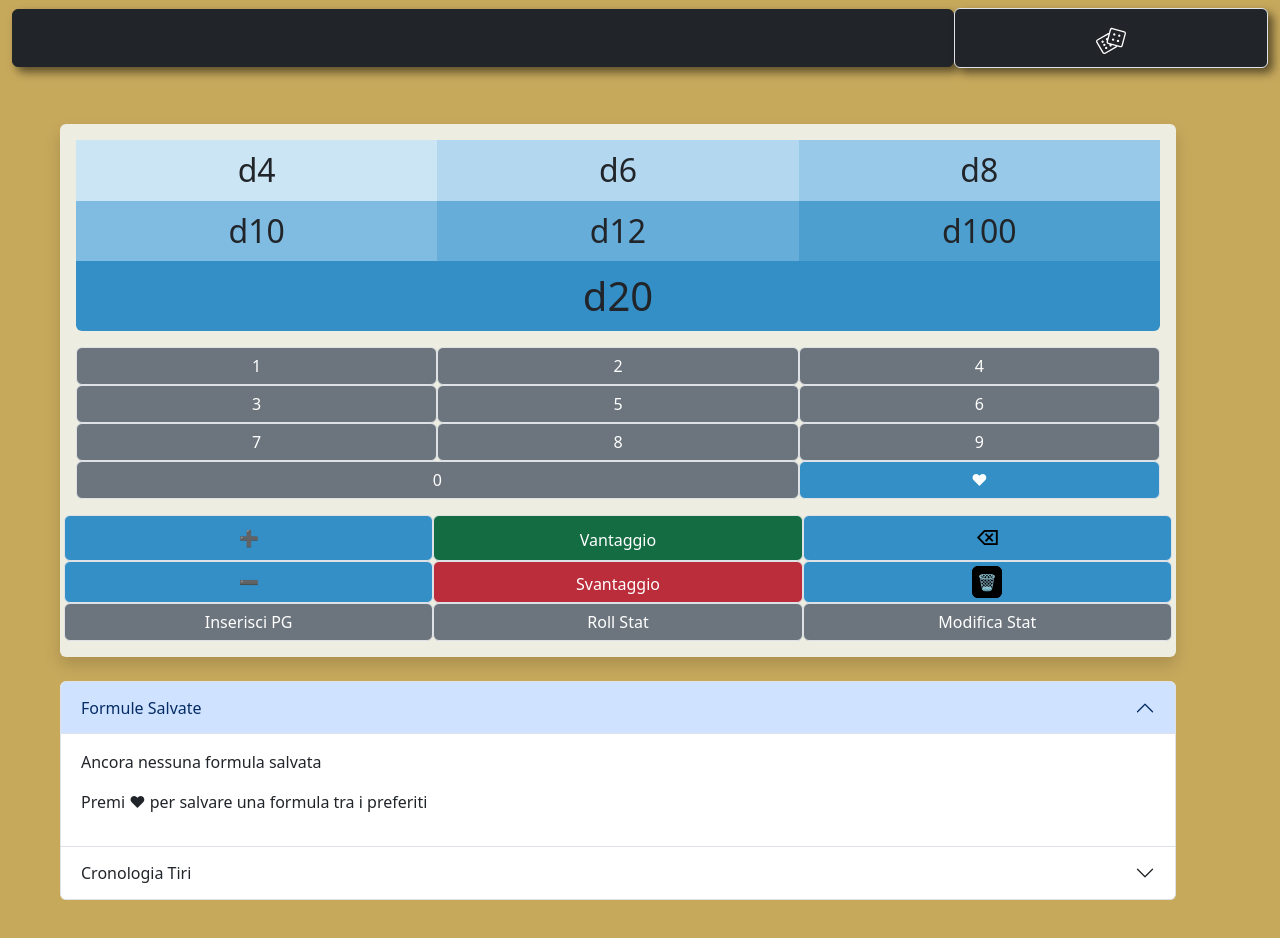
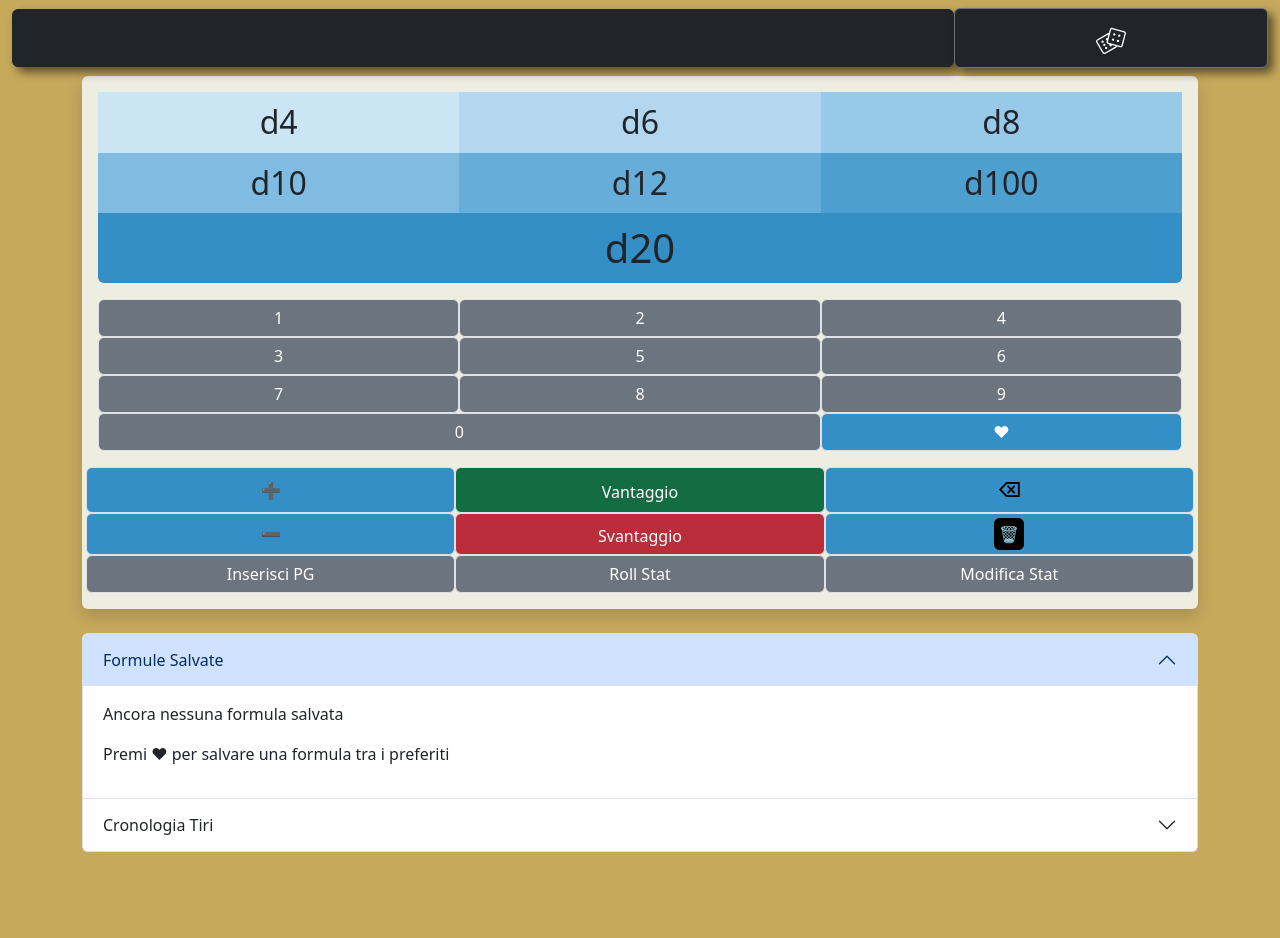
Before and after one commit to MarcoDeVito/DiceRoller, a plain HTML site: page index.html in a window 1280 px wide. After the commit the page ends 852 px from the top, so only its background shows below. Drawn offline with nearby package versions, Linux system fonts and the light colour scheme; some packages are replaced by stand-ins of ours; a script that the page names is missing.

Commit message:
migliorie grafiche

```diff
--- a/index.html
+++ b/index.html
@@ -76,7 +76,7 @@
                     <input class="w-75 display border border-dark bg-dark text-white p-3 rounded" id="display">
 
 
-                    <button class=" w-25 btn border border-none bg-dark text-white primo" onclick="event.stopPropagation(); rollDice()">
+                    <button class=" w-25 btn border border-secondary bg-dark text-white primo" onclick="event.stopPropagation(); rollDice()">
                         <h2 class="m-1">
                             <img src="diceIcon.svg" />
                         </h2>
@@ -84,7 +84,7 @@
 
         </div>
       </nav>
-    <div class="container m-md-5">
+    <div class="container">
         <!-- <button class="btn btn-dark btn-lg secondo fixed-button" onclick="rollDice()">
             <h1 class="m-1"><img src="diceIcon.svg" alt="dadi"></h1>
         </button> -->
```
